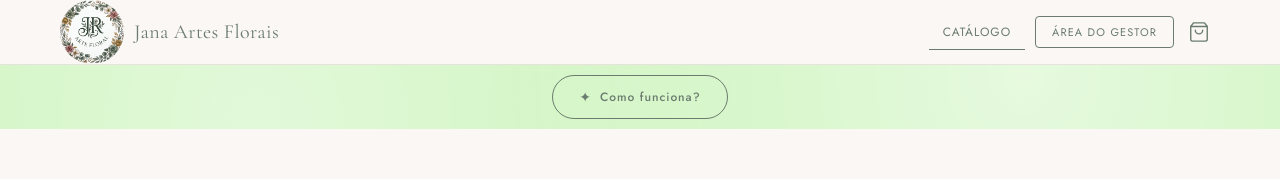
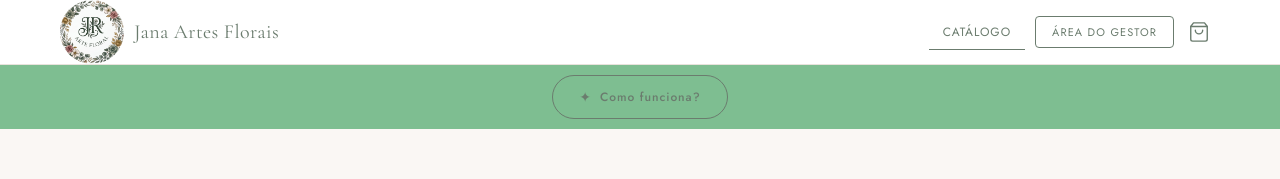
Before and after one commit to LeooZ22/floricultura, a React (Vite) app: page / in a window 1280 px wide. Shown: the top 179 px of the page. Built offline with nearby package versions, Linux system fonts and the light colour scheme; no server answers; the database is empty.

Commit message:
Buid 1.4

```diff
--- a/src/components/Navbar.jsx
+++ b/src/components/Navbar.jsx
@@ -116,7 +116,7 @@ function Navbar({ currentPage, setCurrentPage }) {
 const s = {
   nav: {
     position: 'sticky', top: 0, zIndex: 100,
-    background: 'rgba(250, 247, 244, 0.97)',
+    background: 'rgb(255, 255, 255)',
     backdropFilter: 'blur(12px)',
     borderBottom: '1px solid var(--border)',
   },
--- a/src/pages/Home.jsx
+++ b/src/pages/Home.jsx
@@ -93,7 +93,7 @@ function Home() {
 const s = {
   hero: {
     position: 'relative', overflow: 'hidden',
-    background: 'linear-gradient(135deg, #cbf4bb 0%, #cbf4bb 100%)',
+    background: 'linear-gradient(135deg, #7ebe91 0%, #7ebe91 100%)',
     textAlign: 'center',
   },
   heroInner: { position: 'relative', zIndex: 1, maxWidth: '640px', margin: '0 auto' },
@@ -116,8 +116,8 @@ const s = {
   },
   heroPattern: {
     position: 'absolute', inset: 0,
-    backgroundImage: `radial-gradient(circle at 20% 80%, rgba(255, 255, 255, 0.45) 0%, transparent 50%),
-                       radial-gradient(circle at 80% 20%, rgba(255, 255, 255, 0.53) 0%, transparent 50%)`,
+    backgroundImage: `radial-gradient(circle at 20% 80%, rgba(255, 255, 255, 0) 0%, transparent 50%),
+                       radial-gradient(circle at 80% 20%, rgba(255, 255, 255, 0) 0%, transparent 50%)`,
     pointerEvents: 'none',
   },
   catalog: {},
```
